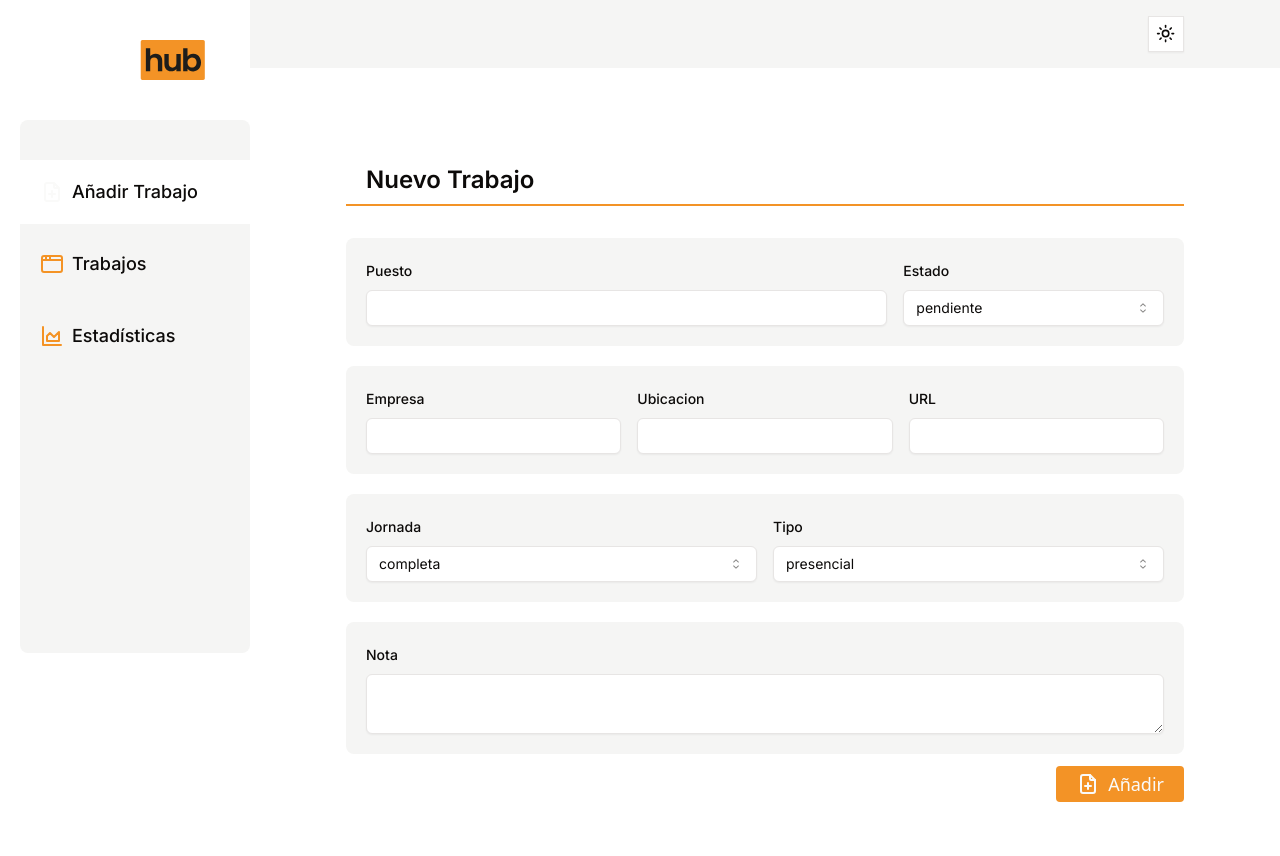
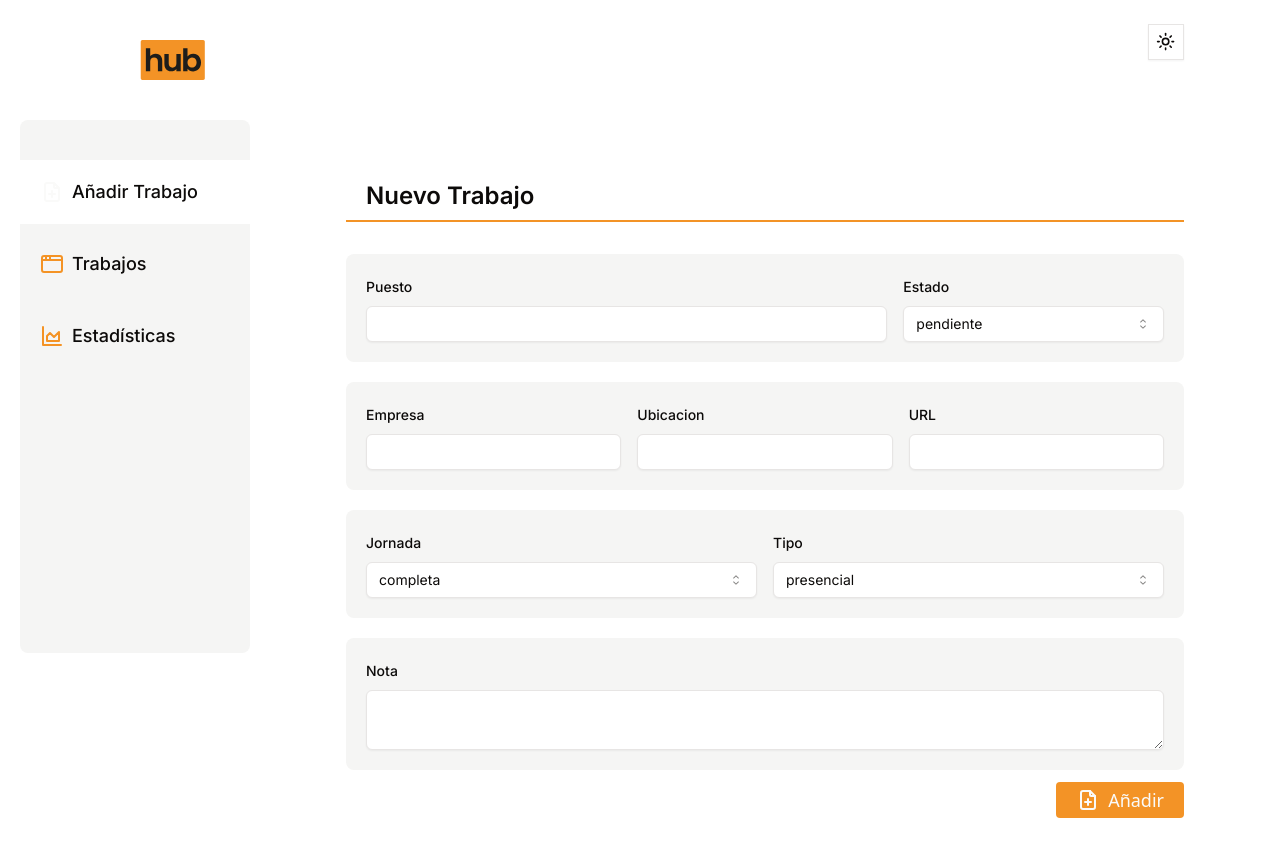
Before and after one commit to JoseAlbDR/jobs-hub, a Next.js app: page /add-job in a window 1280 px wide. Shown: the top 856 px of the page. Built offline with nearby package versions, Linux system fonts and the light colour scheme.

Commit message:
Feat: adjust space

```diff
--- a/components/Navbar.tsx
+++ b/components/Navbar.tsx
@@ -4,7 +4,7 @@ import ThemeToggle from './ThemeToggle';
 
 const Navbar = () => {
   return (
-    <nav className="bg-muted py-4 sm:px-16 lg:px-24 px-4 flex item-center justify-between">
+    <nav className="py-6 sm:px-16 lg:px-24 px-4 flex item-center justify-between">
       <div>
         <LinksDropdown />
       </div>
```
